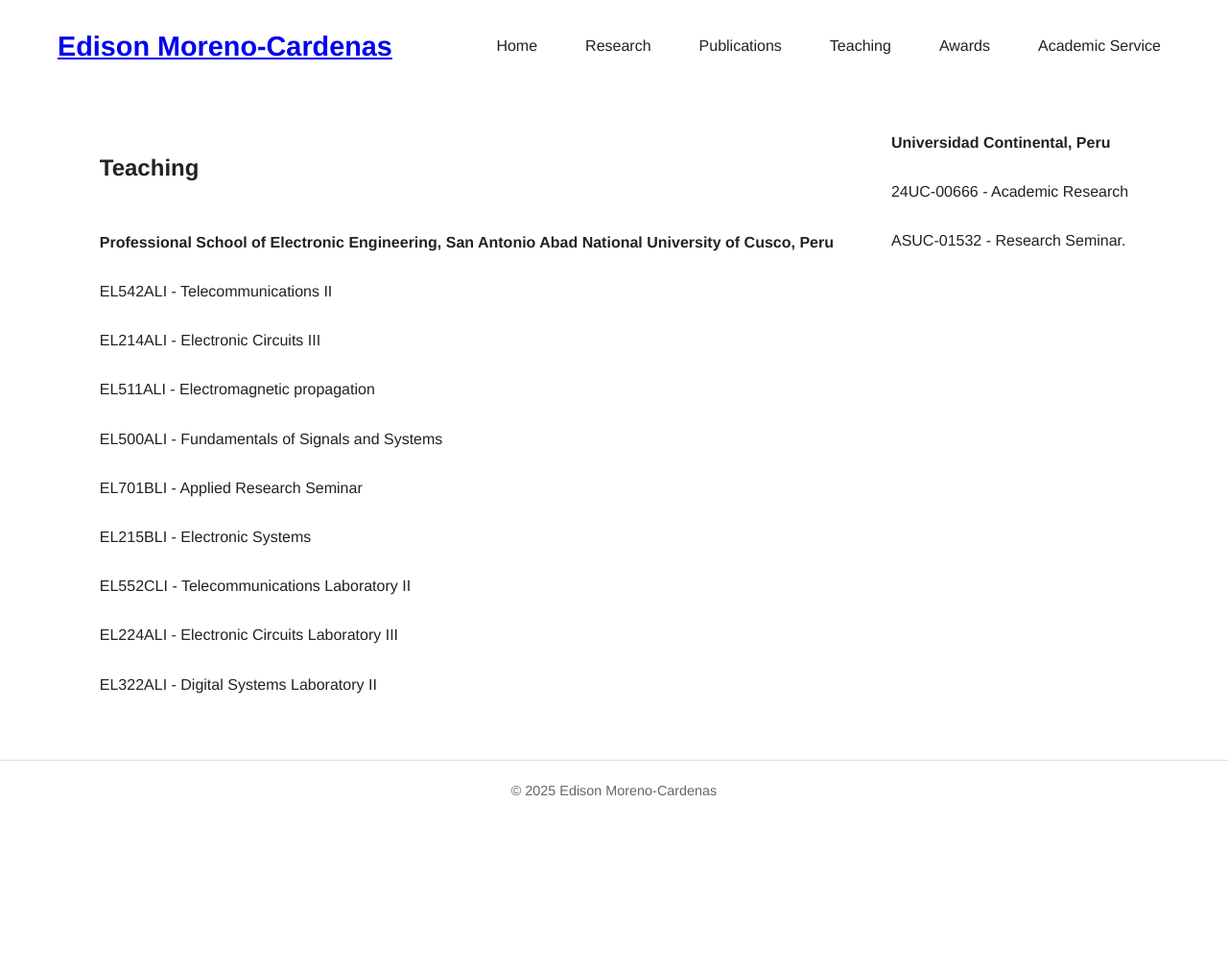
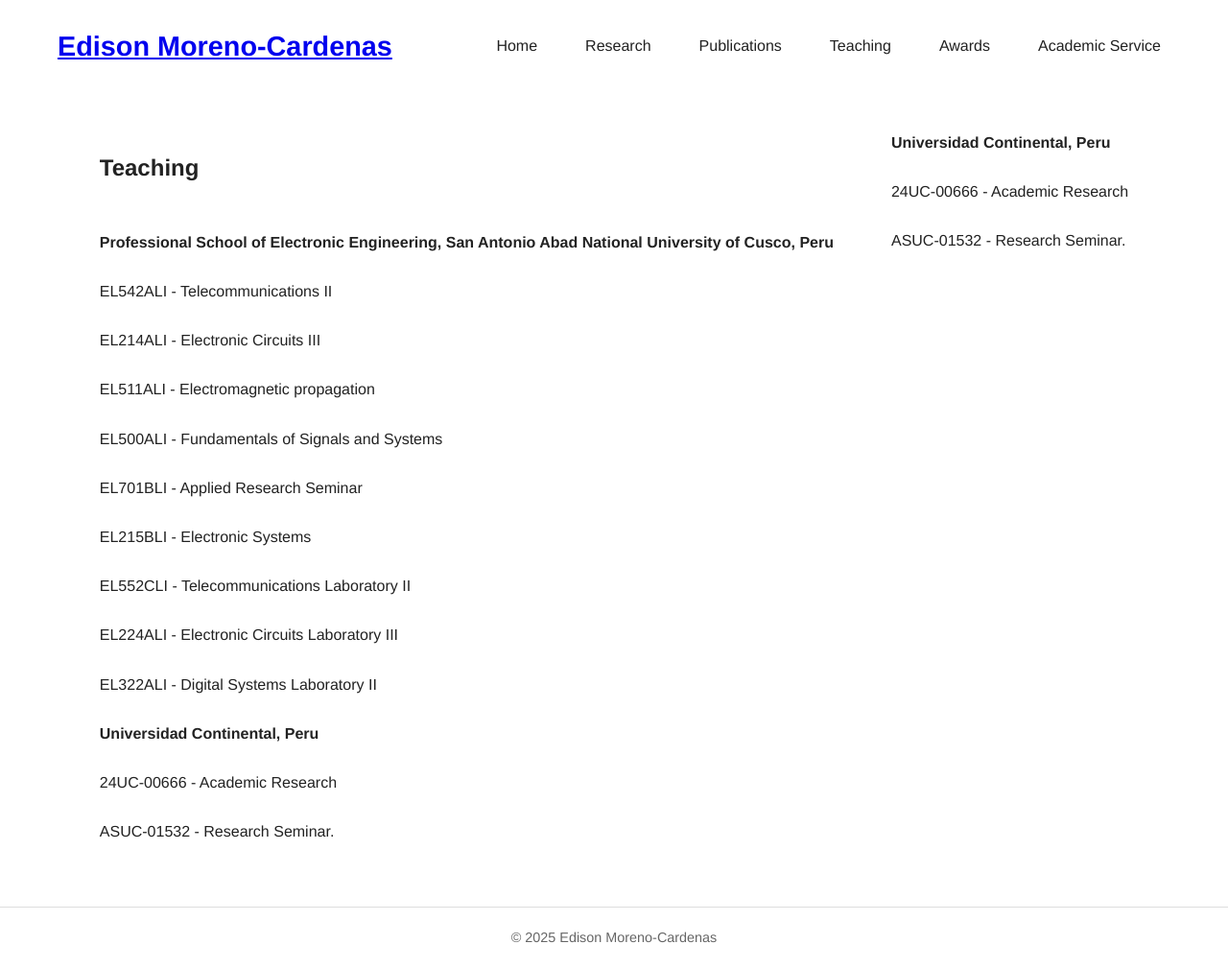
Before and after one commit to edisonmorenocardenas/edisonmorenocardenas.github.io, a Jekyll site: the page built from teaching.html, in a window 1280 px wide. Shown: the whole page at 96% size. Built offline with Jekyll 4.4.1, drawn with Linux system fonts in a browser that asks for light colours; before the commit the page ends 900 px from its top, so only the background shows below that.

Commit message:
Actualizar con

```diff
--- a/teaching.html
+++ b/teaching.html
@@ -37,6 +37,15 @@ title: "Teaching"
       <br>
       <br>
 
+  <strong>Universidad Continental, Peru</strong>
+  <br>
+  <br>
+      24UC-00666 - Academic Research
+      <br>
+      <br>
+      ASUC-01532 - Research Seminar.
+      <br>
+      <br>
 
 </section>
 
```
